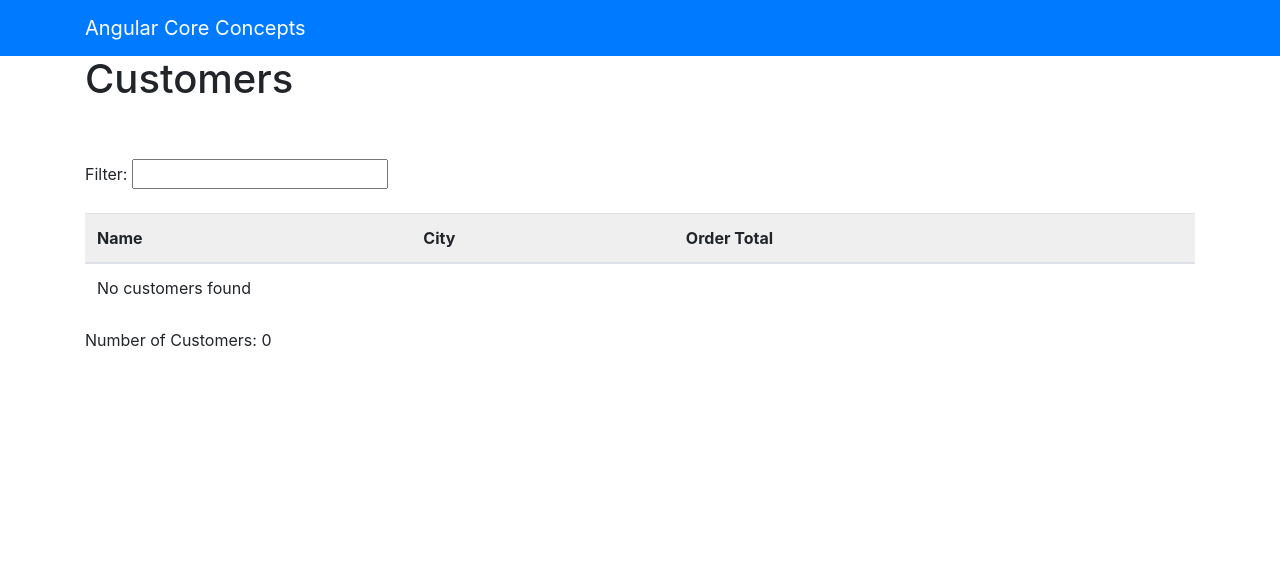
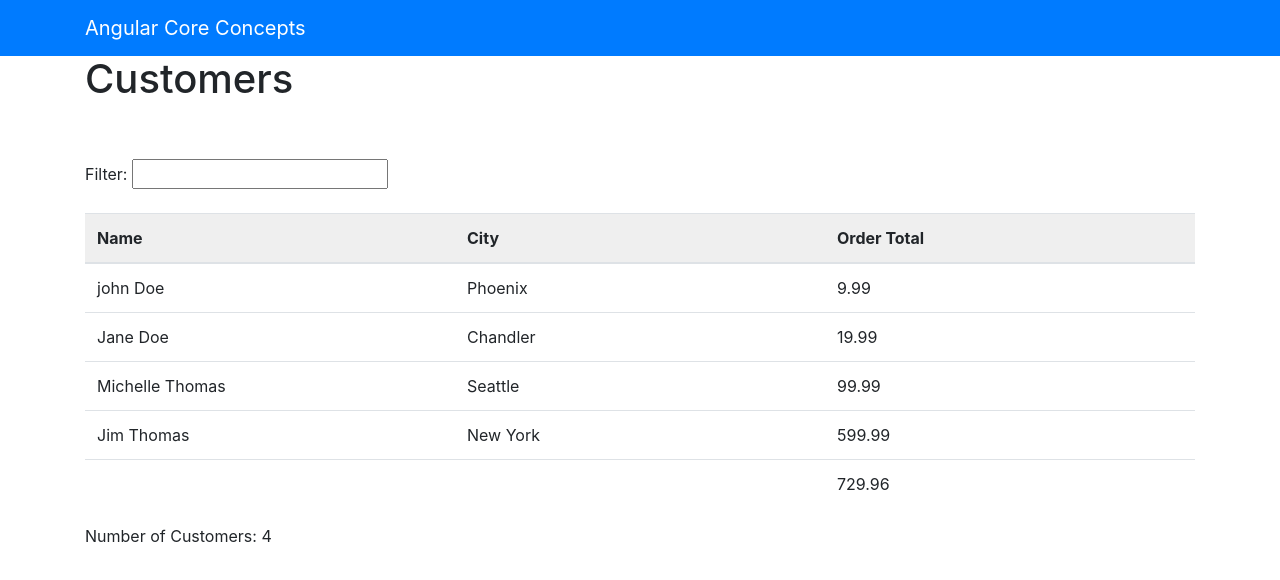
Before and after one commit to vjpal3/Angular-core-concepts, an Angular app: page / in a window 1280 px wide. Shown: the top 580 px of the page. Built offline with nearby package versions, Linux system fonts and the light colour scheme.

Commit message:
data binding using input property

```diff
--- a/src/app/customers/customers-list/customers-list.component.html
+++ b/src/app/customers/customers-list/customers-list.component.html
@@ -4,9 +4,9 @@
 <table class="table table-hover">
   <thead>
     <tr>
-      <th>Name</th>
-      <th>City</th>
-      <th>Order Total</th>
+      <th (click)="sort('name')">Name</th>
+      <th (click)="sort('city')">City</th>
+      <th (click)="sort('orderTotal')">Order Total</th>
     </tr>
   </thead>
   <tr *ngFor="let cust of filteredCustomers">
@@ -21,7 +21,7 @@
   <tr *ngIf="filteredCustomers && filteredCustomers.length">
     <td colspan="2">&nbsp;</td>
     <td>
-      {{ custmersOrderTotal }}
+      {{ customersOrderTotal }}
     </td>
   </tr>
   <tr *ngIf="!filteredCustomers || !filteredCustomers.length">
--- a/src/app/customers/customers-list/customers-list.component.ts
+++ b/src/app/customers/customers-list/customers-list.component.ts
@@ -1,4 +1,4 @@
-import { Component, OnInit } from "@angular/core";
+import { Component, OnInit, Input } from "@angular/core";
 
 import { ICustomer } from "../../shared/interfaces";
 
@@ -8,6 +8,17 @@ import { ICustomer } from "../../shared/interfaces";
   styleUrls: ["./customers-list.component.css"]
 })
 export class CustomersListComponent implements OnInit {
+  private _customers: ICustomer[] = [];
+  @Input() get customers(): ICustomer[] {
+    return this._customers;
+  }
+  set customers(value: ICustomer[]) {
+    if (value) {
+      this.filteredCustomers = this._customers = value;
+      this.calculateOrders();
+    }
+  }
+
   filteredCustomers: ICustomer[] = [];
   customersOrderTotal: number;
   currencyCode: string = "USD";
@@ -47,10 +58,14 @@ export class CustomersListComponent implements OnInit {
     // ];
   }
 
-  calcuateOrders() {
+  calculateOrders() {
     this.customersOrderTotal = 0;
     this.filteredCustomers.forEach((customer: ICustomer) => {
       this.customersOrderTotal += customer.orderTotal;
     });
   }
+
+  sort(prop: string) {
+    //A sorter service will handle the sorting
+  }
 }
--- a/src/app/customers/customers.component.html
+++ b/src/app/customers/customers.component.html
@@ -1,3 +1,3 @@
 <h1>{{ title }}</h1>
 <br /><br />
-<app-customers-list></app-customers-list>
+<app-customers-list [customers]="people"></app-customers-list>
```
